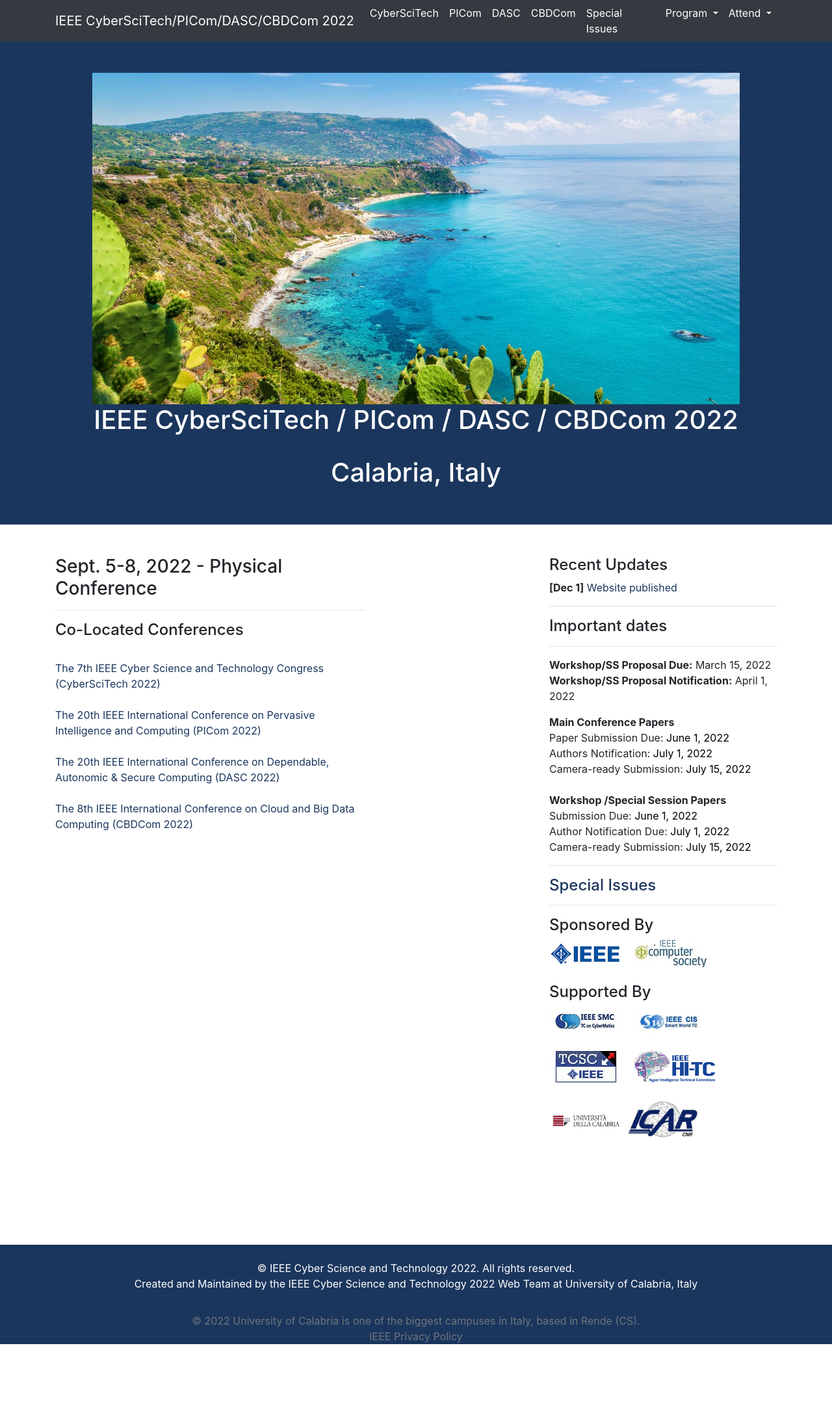
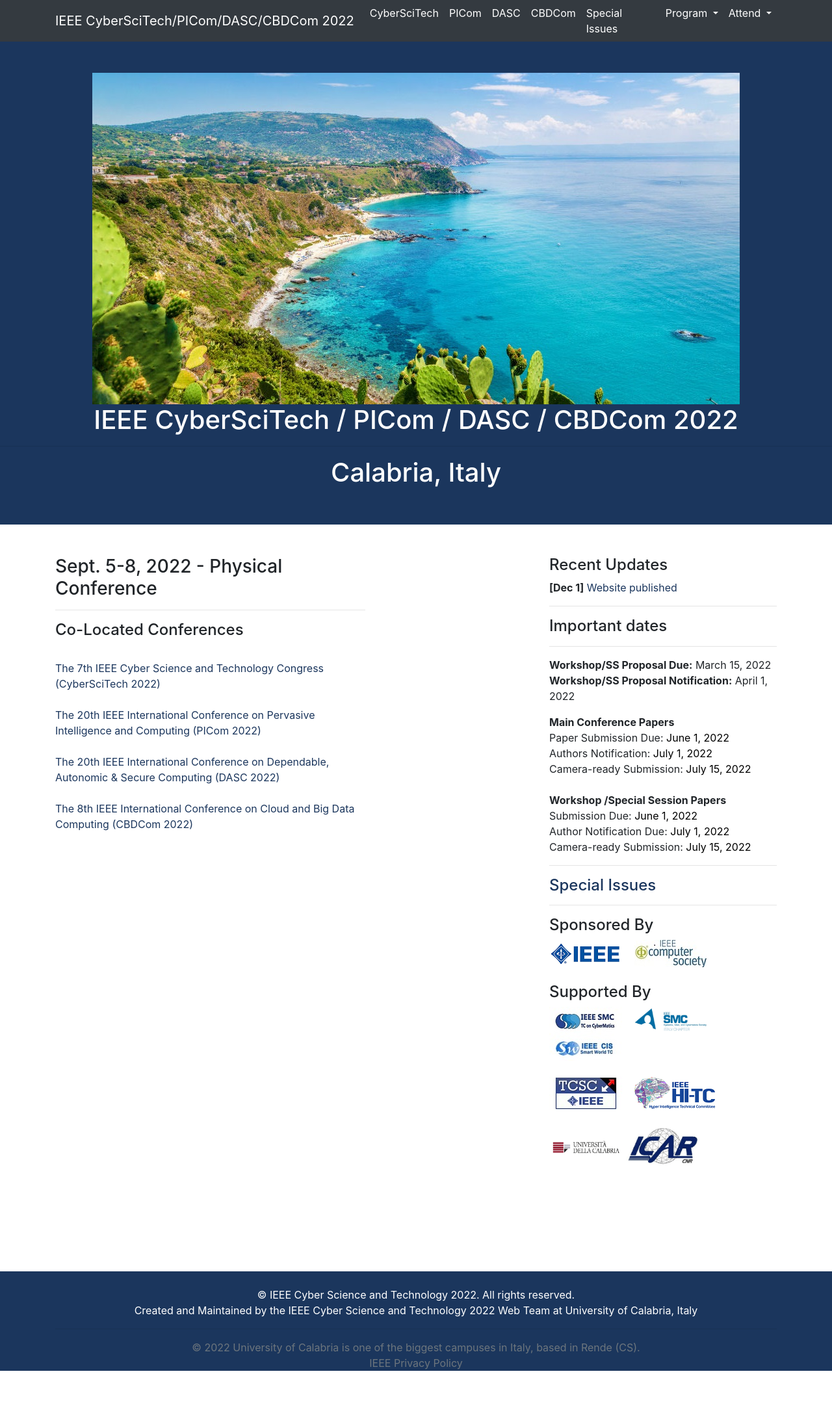
Before and after one commit to cyber-science/2022, a Jekyll site: the page built from index.html, in a window 1280 px wide. Shown: the whole page at 65% size. Built offline with Jekyll 4.4.1, drawn with Linux system fonts in a browser that asks for light colours; comment, search, counter and statistics services are not loaded; before the commit the page ends 2116 px from its top, so only the background shows below that.

Commit message:
added 'SMC Italy Chapter' logo

```diff
--- a/_includes/sidebar.html
+++ b/_includes/sidebar.html
@@ -33,7 +33,8 @@
   <img src="/2022/assets/images/IEEE.png" class="img-fluid" alt="IEEE"/>&nbsp;&nbsp;&nbsp;
   <img src="/2022/assets/images/ieeecs.jpg" class="img-fluid" alt="IEEECS"/><br/><br/>
 <h4> Supported By</h4>
-<img src="/2022/assets/images/smclogo.jpg" class="img-fluid" alt="SMC"/>&nbsp;&nbsp;&nbsp;
+  <img src="/2022/assets/images/smclogo.jpg" class="img-fluid" alt="SMC"/>&nbsp;&nbsp;&nbsp;
+  <img src="/2022/assets/images/smcitaly.jpg" class="img-fluid" alt="SMC ITALY" width="113"/>
   <img src="/2022/assets/images/swtclogo.jpg" class="img-fluid" alt="SWT"/><br/>
  <br/>
 
--- a/_includes/sidebarcbd.html
+++ b/_includes/sidebarcbd.html
@@ -33,6 +33,7 @@
   <img src="/2022/assets/images/ieeecs.jpg" class="img-fluid" alt="IEEECS"/><br/><br/>
 <h4> Supported By</h4>
 <img src="/2022/assets/images/smclogo.jpg" class="img-fluid" alt="SMC"/>&nbsp;&nbsp;&nbsp;
+<img src="/2022/assets/images/smcitaly.jpg" class="img-fluid" alt="SMC ITALY" width="113"/>
   <img src="/2022/assets/images/swtclogo.jpg" class="img-fluid" alt="SWT"/><br/>
  <br/>
 
--- a/_includes/sidebarcst.html
+++ b/_includes/sidebarcst.html
@@ -33,6 +33,7 @@
   <img src="/2022/assets/images/ieeecs.jpg" class="img-fluid" alt="IEEECS"/><br/><br/>
 <h4> Supported By</h4>
 <img src="/2022/assets/images/smclogo.jpg" class="img-fluid" alt="SMC"/>&nbsp;&nbsp;&nbsp;
+<img src="/2022/assets/images/smcitaly.jpg" class="img-fluid" alt="SMC ITALY" width="113"/>
   <img src="/2022/assets/images/swtclogo.jpg" class="img-fluid" alt="SWT"/><br/>
  <br/>
 
--- a/_includes/sidebardasc.html
+++ b/_includes/sidebardasc.html
@@ -33,6 +33,7 @@
   <img src="/2022/assets/images/ieeecs.jpg" class="img-fluid" alt="IEEECS"/><br/><br/>
 <h4> Supported By</h4>
 <img src="/2022/assets/images/smclogo.jpg" class="img-fluid" alt="SMC"/>&nbsp;&nbsp;&nbsp;
+<img src="/2022/assets/images/smcitaly.jpg" class="img-fluid" alt="SMC ITALY" width="113"/>
   <img src="/2022/assets/images/swtclogo.jpg" class="img-fluid" alt="SWT"/><br/>
  <br/>
 
--- a/_includes/sidebarpi.html
+++ b/_includes/sidebarpi.html
@@ -33,6 +33,7 @@
   <img src="/2022/assets/images/ieeecs.jpg" class="img-fluid" alt="IEEECS"/><br/><br/>
 <h4> Supported By</h4>
 <img src="/2022/assets/images/smclogo.jpg" class="img-fluid" alt="SMC"/>&nbsp;&nbsp;&nbsp;
+<img src="/2022/assets/images/smcitaly.jpg" class="img-fluid" alt="SMC ITALY" width="113"/>
   <img src="/2022/assets/images/swtclogo.jpg" class="img-fluid" alt="SWT"/><br/>
  <br/>
 
```
Also changed, not shown: assets/images/smcitaly.jpg (added).
